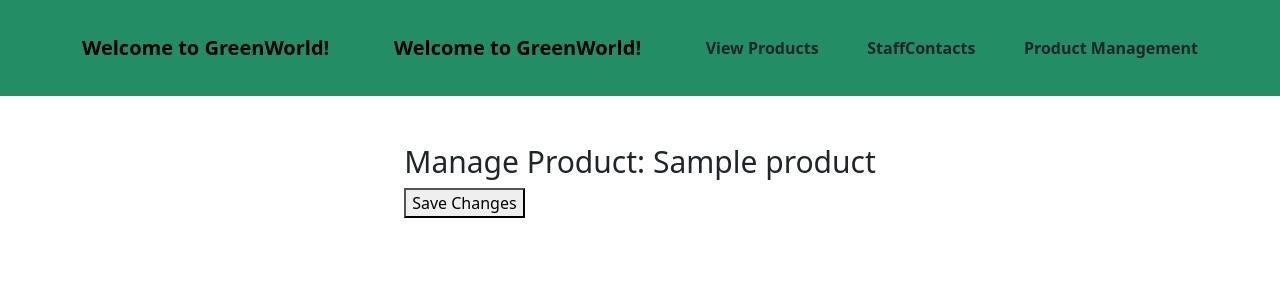
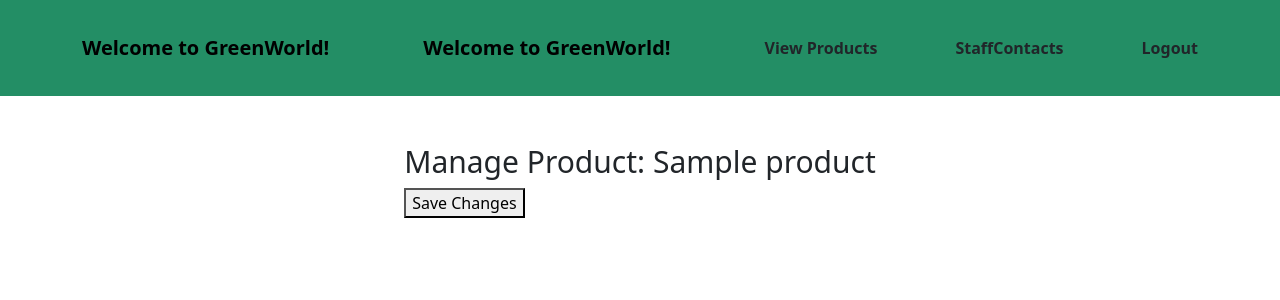
Before and after one commit to Spacexst/GreenWorld-Software-Project, a Django app: page /product/1/edit/ in a window 1280 px wide. Shown: the top 300 px of the page. Run offline with Django 5.2, Linux system fonts and the light colour scheme; tables that the repository leaves empty hold one stand-in row (values such as "Sample post").

Commit message:
Products models updated. Login required.

```diff
--- a/greenworldstaffsite/accounts/urls.py
+++ b/greenworldstaffsite/accounts/urls.py
@@ -1,7 +1,10 @@
-from django.contrib import admin
 from django.urls import path
+from django.conf import settings
 from . import views
+
 urlpatterns = [
     path('signup/', views.signup, name="signup"),
-    path('staff/', views.staff_list, name='staff_list')
+    path('staff/', views.staff_list, name='staff_list'),
+    path('logout/', views.logout_view, name='logout')
+
 ]
--- a/greenworldstaffsite/greenworldstaffsite/settings.py
+++ b/greenworldstaffsite/greenworldstaffsite/settings.py
@@ -11,6 +11,7 @@ https://docs.djangoproject.com/en/5.1/ref/settings/
 """
 
 from pathlib import Path
+import os
 
 # Build paths inside the project like this: BASE_DIR / 'subdir'.
 BASE_DIR = Path(__file__).resolve().parent.parent
@@ -125,7 +126,7 @@ STATICFILES_DIRS = [
 
 MEDIA_URL = '/media/'
 
-MEDIA_ROOT = BASE_DIR / "media"
+MEDIA_ROOT = os.path.join(BASE_DIR, 'media')
 
 
 
@@ -136,5 +137,6 @@ MEDIA_ROOT = BASE_DIR / "media"
 DEFAULT_AUTO_FIELD = 'django.db.models.BigAutoField'
 
 LOGIN_URL = '/accounts/login/'
-LOGIN_REDIRECT_URL = '/accounts/signup'
 LOGIN_REDIRECT_URL = '/products/'
+
+LOGOUT_REDIRECT_URL = '/accounts/login'
--- a/greenworldstaffsite/products/models.py
+++ b/greenworldstaffsite/products/models.py
@@ -8,7 +8,7 @@ class Product(models.Model):
 
     name = models.CharField(max_length=255)
     description = models.TextField()
-    image = models.ImageField(upload_to='products',
+    image = models.ImageField(upload_to='products/',
                               default='default_image.jpg')
     price = models.CharField(max_length=255)
 
--- a/greenworldstaffsite/products/urls.py
+++ b/greenworldstaffsite/products/urls.py
@@ -2,7 +2,7 @@ from django.urls import path
 from .views import ProductList, product_management
 
 urlpatterns = [
-    path("products/", ProductList.as_view(), name="product_list"),
+    path("products/", ProductList, name="product_list"),
     path('product/<int:product_id>/edit/',
          product_management, name='product_management'),
     ]
--- a/greenworldstaffsite/products/views.py
+++ b/greenworldstaffsite/products/views.py
@@ -1,14 +1,15 @@
 from django.shortcuts import render, get_object_or_404
 from django.views.generic import ListView
 from .models import Product
+from django.contrib.auth.decorators import login_required
+
 
 # Class-based view for listing products
-
-
-class ProductList(ListView):
-    model = Product
+@login_required
+def ProductList(request):
+    model = Product.objects.all()
     template_name = "products/product_list.html"
-    context_object_name = 'product_list'
+    return render(request, template_name, {'products': model})
 
 # Function-based view for managing a specific product
 
@@ -20,4 +21,6 @@ def product_management(request, product_id):
         pass
     return render(request, 'products/product_management.html', {'product': product})
 
+
+
 # Class-based view for listing staff
--- a/greenworldstaffsite/templates/base.html
+++ b/greenworldstaffsite/templates/base.html
@@ -23,7 +23,12 @@
 
                 <a class="nav-link" href="{% url 'staff_list' %}">StaffContacts</a>
 
-                <a class="nav-link" href="{% url 'product_list' %}">Product Management</a>
+                <form id="logout-form" action="{% url 'logout' %}" method="post" style="display: none;">
+                    {% csrf_token %}
+                    <button type="submit">Logout</button>
+                </form>
+
+                <a class="nav-link" href="#" onclick="document.getElementById('logout-form').submit();">Logout</a>
 
 
 
```
Also changed, not shown: greenworldstaffsite/accounts/views.py (+7 -1 lines), greenworldstaffsite/products/admin.py (+9 -0 lines), greenworldstaffsite/templates/products/product_list.html (+12 -0 lines), greenworldstaffsite/media/products/eco-friendlycutlery_4Io0xnF.jpg (added), greenworldstaffsite/media/products/grocery-store-shelves-clipart.png (added), greenworldstaffsite/media/products/grocery-store-shelves-clipart_6fxQkE5.png (added).
